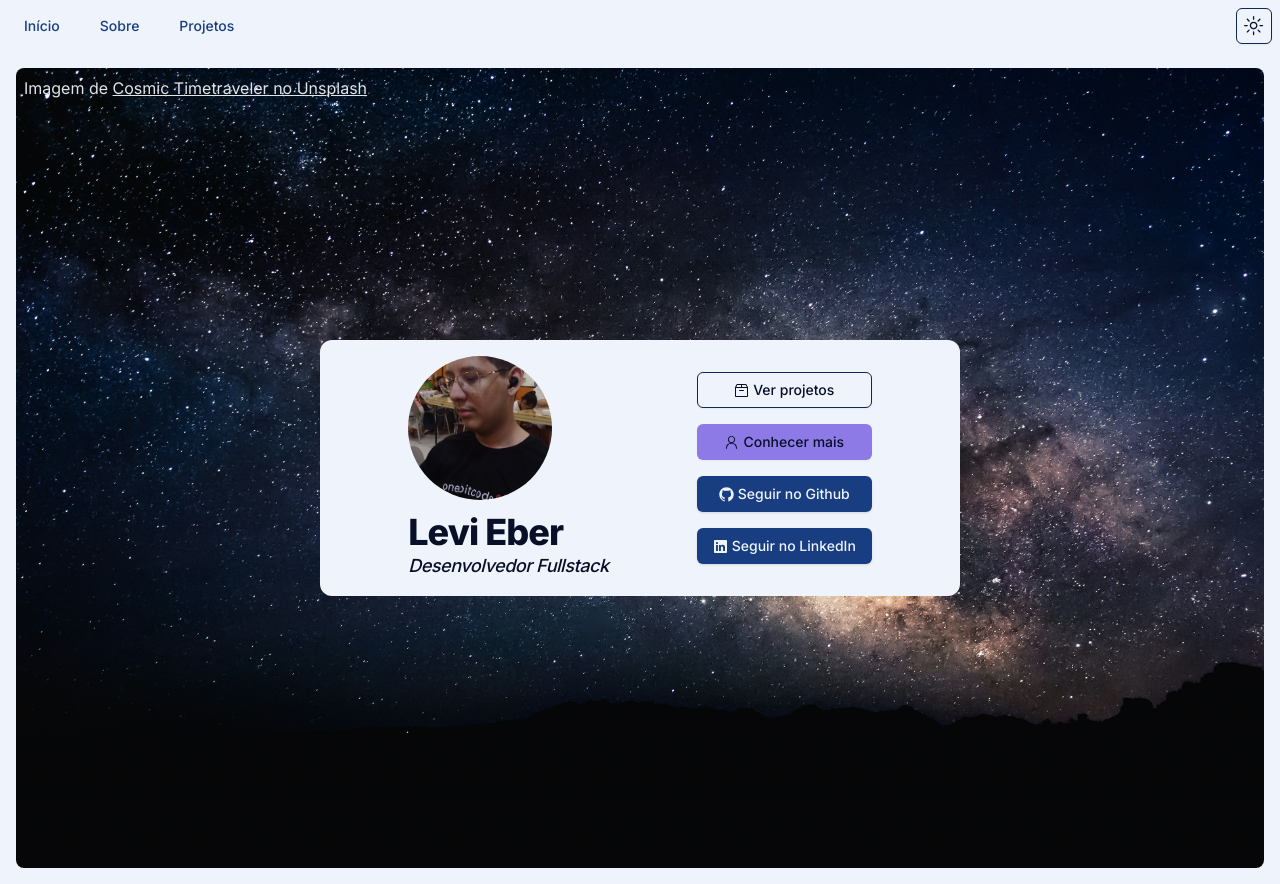
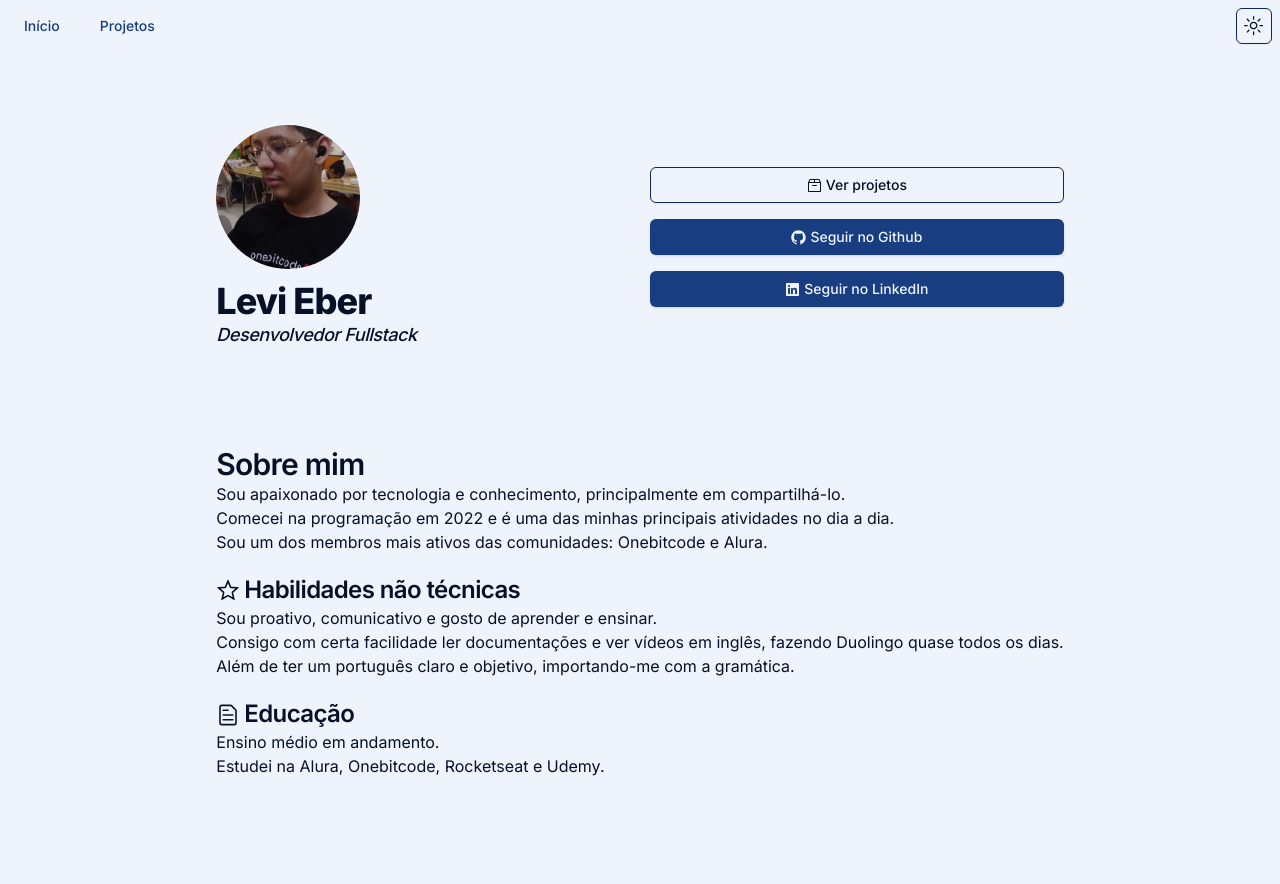
Before and after one commit to Levieber/levitolio, a Next.js app: page / in a window 1280 px wide. After the commit the page ends 800 px from the top, so only its background shows below. Built offline with nearby package versions, Linux system fonts and the light colour scheme.

Commit message:
feat: change style for homepage, about and not-found pages

```diff
--- a/package.json
+++ b/package.json
@@ -13,7 +13,6 @@
     "lint": "next lint"
   },
   "dependencies": {
-    "@radix-ui/react-accordion": "^1.1.2",
     "@radix-ui/react-avatar": "^1.0.4",
     "@radix-ui/react-dropdown-menu": "^2.0.6",
     "@radix-ui/react-icons": "^1.3.0",
--- a/src/app/about/page.tsx
+++ /dev/null
@@ -1,57 +0,0 @@
-import { BannerLayout } from "@/components/banner";
-import * as Accordion from "@/components/ui/accordion";
-import { FileTextIcon, PersonIcon, StarIcon } from "@radix-ui/react-icons";
-import { Metadata } from "next";
-
-export const metadata: Metadata = {
-	title: "Sobre",
-	description: "Conheça um pouco mais sobre Levi Eber, um desenvolvedor fullstack.",
-}
-
-export default function About() {
-	return (
-		<BannerLayout>
-			<h1 className="text-2xl">
-				<PersonIcon className="inline-block mr-1 h-6 w-6" /> Sobre mim
-			</h1>
-			<p>
-				Sou apaixonado por tecnologia e conhecimento, principalmente em
-				compartilhá-lo. Comecei na programação em 2022 e é uma das minhas
-				principais atividades no dia a dia.
-			</p>
-			<Accordion.Accordion className="w-full max-w-[30rem]" type="multiple">
-				<Accordion.AccordionItem value="soft-skills">
-					<Accordion.AccordionTrigger>
-						<h2 className="flex text-start items-center gap-2 scroll-m-20 text-lg lg:text-xl font-semibold tracking-tight">
-							<StarIcon className="hidden sm:inline-block mr-1 h-6 w-6" />{" "}
-							Habilidades não técnicas
-						</h2>
-					</Accordion.AccordionTrigger>
-					<Accordion.AccordionContent className="flex flex-col gap-3">
-						<p>
-							Sou proativo, comunicativo e gosto de aprender e ensinar. Sendo um
-							dos membros mais ativos das comunidades: Onebitcode e Alura.
-						</p>
-						<p>
-							Consigo com certa facilidade ler documentações e ver vídeos em
-							inglês, fazendo Duolingo quase todos os dias. Além de ter um
-							português claro e objetivo, importando-me com a gramática.
-						</p>
-					</Accordion.AccordionContent>
-				</Accordion.AccordionItem>
-				<Accordion.AccordionItem value="education">
-					<Accordion.AccordionTrigger>
-						<h2 className="flex text-start items-center gap-2 scroll-m-20 text-lg lg:text-xl font-semibold tracking-tight">
-							<FileTextIcon className="hidden sm:inline-block mr-1 h-6 w-6" />{" "}
-							Educação
-						</h2>
-					</Accordion.AccordionTrigger>
-					<Accordion.AccordionContent className="flex flex-col gap-3">
-						<p>Ensino médio em andamento.</p>
-						<p>Estudei na Alura, Onebitcode, Rocketseat e Udemy.</p>
-					</Accordion.AccordionContent>
-				</Accordion.AccordionItem>
-			</Accordion.Accordion>
-		</BannerLayout>
-	);
-}
--- a/src/app/globals.css
+++ b/src/app/globals.css
@@ -54,6 +54,6 @@
     @apply border-border scrollbar-thumb-rounded-full scrollbar-track-rounded-full scrollbar-track-background scrollbar-thumb-primary scrollbar-thin;
   }
   body {
-    @apply bg-background text-foreground;
+    @apply bg-background text-foreground flex flex-col min-h-screen font-sans antialiased;
   }
 }
--- a/src/app/layout.tsx
+++ b/src/app/layout.tsx
@@ -1,5 +1,4 @@
 import { ThemeProvider } from "@/components/theme-provider";
-import { cn } from "@/lib/utils";
 import type { Metadata } from "next";
 import { Inter } from "next/font/google";
 import "./globals.css";
@@ -20,7 +19,7 @@ export default function RootLayout({
 	return (
 		<html lang="pt-BR" suppressHydrationWarning>
 			<body
-				className={cn("min-h-screen font-sans antialiased", inter.variable)}
+				className={inter.variable}
 			>
 				<ThemeProvider
 					attribute="class"
--- a/src/app/not-found.tsx
+++ b/src/app/not-found.tsx
@@ -1,9 +1,8 @@
-import { BannerLayout } from "@/components/banner";
 import Link from "next/link";
 
 export default function Error404() {
 	return (
-		<BannerLayout className="flex flex-col items-center gap-2">
+		<main className="flex flex-grow flex-col items-center justify-center gap-2">
 			<h1 className="text-accent text-3xl">Erro 404</h1>
 			<h2 className="text-xl">Página não encontrada</h2>
 			<p>
@@ -12,6 +11,6 @@ export default function Error404() {
 					voltar para o início
 				</Link>
 			</p>
-		</BannerLayout>
+		</main>
 	);
 }
--- a/src/app/page.tsx
+++ b/src/app/page.tsx
@@ -1,19 +1,20 @@
 import avatar from "@/assets/avatar.jpeg";
-import { BannerLayout } from "@/components/banner";
 import * as Avatar from "@/components/ui/avatar";
 import { Button } from "@/components/ui/button";
 import {
 	ArchiveIcon,
+	FileTextIcon,
 	GitHubLogoIcon,
 	LinkedInLogoIcon,
-	PersonIcon,
+	StarIcon,
 } from "@radix-ui/react-icons";
 import Image from "next/image";
 import Link from "next/link";
 
 export default function Home() {
 	return (
-		<BannerLayout className="flex flex-wrap justify-center sm:justify-evenly gap-4">
+		<main className="flex-grow grid grid-rows-2 justify-evenly gap-10 p-4">
+			<section className="grid grid-cols-1 sm:grid-cols-2 gap-5 items-center">
 				<section>
 					<Avatar.Avatar className="w-36 h-36">
 						<Avatar.AvatarImage
@@ -29,7 +30,9 @@ export default function Home() {
 								height={280}
 							/>
 						</Avatar.AvatarImage>
-					<Avatar.AvatarFallback className="text-5xl">LV</Avatar.AvatarFallback>
+						<Avatar.AvatarFallback className="text-5xl">
+							LV
+						</Avatar.AvatarFallback>
 					</Avatar.Avatar>
 					<h1 className="mt-3 scroll-m-20 text-2xl font-extrabold tracking-tight lg:text-4xl">
 						Levi Eber
@@ -38,29 +41,73 @@ export default function Home() {
 						Desenvolvedor Fullstack
 					</h2>
 				</section>
-			<section className="flex flex-col gap-4 justify-center">
+				<section className="flex flex-col gap-4">
 					<Button variant="outline" asChild>
 						<Link prefetch href="/projects">
 							<ArchiveIcon className="inline-block mr-1" /> Ver projetos
 						</Link>
 					</Button>
-				<Button variant="secondary" asChild>
-					<Link prefetch href="/about">
-						<PersonIcon className="inline-block mr-1" /> Conhecer mais
-					</Link>
-				</Button>
 					<Button variant="default" asChild>
-					<a target="_blank"  href="https://github.com/Levieber" rel="noopener noreferrer">
+						<a
+							target="_blank"
+							href="https://github.com/Levieber"
+							rel="noopener noreferrer"
+						>
 							<GitHubLogoIcon className="inline-block mr-1" /> Seguir no Github
 						</a>
 					</Button>
 					<Button variant="default" asChild>
-					<a target="_blank" href="https://www.linkedin.com/in/levi-eber" rel="noopener noreferrer">
+						<a
+							target="_blank"
+							href="https://www.linkedin.com/in/levi-eber"
+							rel="noopener noreferrer"
+						>
 							<LinkedInLogoIcon className="inline-block mr-1" /> Seguir no
 							LinkedIn
 						</a>
 					</Button>
 				</section>
-		</BannerLayout>
+			</section>
+			<section>
+				<h2 className="scroll-m-20 text-3xl font-semibold tracking-tight">
+					Sobre mim
+				</h2>
+				<p>
+					Sou apaixonado por tecnologia e conhecimento, principalmente em
+					compartilhá-lo.
+				</p>
+				<p>
+					Comecei na programação em 2022 e é uma das minhas principais
+					atividades no dia a dia.
+				</p>
+				<p>
+					Sou um dos membros mais ativos das comunidades: Onebitcode e Alura.
+				</p>
+
+				<section className="my-5">
+					<h3 className="scroll-m-20 text-2xl font-semibold tracking-tight">
+						<StarIcon className="inline-block mr-1 h-6 w-6" />
+						Habilidades não técnicas
+					</h3>
+					<p>Sou proativo, comunicativo e gosto de aprender e ensinar.</p>
+					<p>
+						Consigo com certa facilidade ler documentações e ver vídeos em
+						inglês, fazendo Duolingo quase todos os dias.
+					</p>
+					<p>
+						Além de ter um português claro e objetivo, importando-me com a
+						gramática.
+					</p>
+				</section>
+				<section>
+					<h3 className="scroll-m-20 text-2xl font-semibold tracking-tight">
+						<FileTextIcon className="inline-block mr-1 h-6 w-6" />
+						Educação
+					</h3>
+					<p>Ensino médio em andamento.</p>
+					<p>Estudei na Alura, Onebitcode, Rocketseat e Udemy.</p>
+				</section>
+			</section>
+		</main>
 	);
 }
--- a/src/app/projects/page.tsx
+++ b/src/app/projects/page.tsx
@@ -25,7 +25,7 @@ export default async function Projects() {
 	);
 
 	return (
-		<main className="bg-background text-foreground flex items-center flex-col p-4">
+		<main className="flex items-center flex-col p-4">
 			<section>
 				<h1 className="text-5xl">Meus projetos</h1>
 				<p className="my-5 sm:my-3">
@@ -61,7 +61,9 @@ export default async function Projects() {
 				</p>
 			</section>
 			<section className="my-5">
-				<h2 className="text-primary text-2xl italic">Projetos em destaque</h2>
+				<h2 className="text-primary text-2xl italic font-semibold tracking-tight">
+					Projetos em destaque
+				</h2>
 				<p>Os projetos que mais aprendi, que tem maior importância</p>
 				<ul className="mt-3 grid grid-cols-1 md:grid-cols-2 lg:grid-cols-3 gap-2 flex-wrap">
 					{featuredProjects.map((project) => (
@@ -86,7 +88,9 @@ export default async function Projects() {
 				</ul>
 			</section>
 			<section>
-				<h2 className="text-2xl italic">10 projetos recentes no Github</h2>
+				<h2 className="text-2xl italic font-semibold tracking-tight">
+					10 projetos recentes no Github
+				</h2>
 				<p>
 					Lista atualizada a cada dia e baseada no tempo do último commit feito
 				</p>
--- a/src/components/banner.tsx
+++ b/src/components/banner.tsx
@@ -1,12 +1,9 @@
-"use client";
-
-import { cn } from "@/lib/utils";
 import wallpaper from "@/assets/wallpaper.jpg";
 import Image from "next/image";
 
-export default function Banner() {
+export function Banner() {
 	return (
-		<figure className="relative w-full h-[50rem]">
+		<figure className="relative w-full h-full">
 			<Image
 				src={wallpaper}
 				alt="Papel de parede aleatório do Unsplash"
@@ -28,25 +25,3 @@ export default function Banner() {
 		</figure>
 	);
 }
-
-export function BannerLayout({
-	children,
-	className,
-}: Readonly<{
-	children: React.ReactNode;
-	className?: string;
-}>) {
-	return (
-		<main className="relative bg-background text-foreground flex flex-col items-center p-4">
-			<Banner />
-			<section
-				className={cn(
-					"z-20 top-1/2 p-4 -translate-y-1/2 w-full max-w-56 md:max-w-[40rem] absolute rounded-xl bg-background text-foreground",
-					className,
-				)}
-			>
-				{children}
-			</section>
-		</main>
-	);
-}
--- a/src/components/header.tsx
+++ b/src/components/header.tsx
@@ -15,10 +15,6 @@ const links: HeaderLink = [
 	{
 		label: "Início",
 		href: "/",
-	},
-	{
-		label: "Sobre",
-		href: "/about",
 	},
 	{
 		label: "Projetos",
--- a/src/components/ui/accordion.tsx
+++ /dev/null
@@ -1,57 +0,0 @@
-"use client";
-
-import * as AccordionPrimitive from "@radix-ui/react-accordion";
-import { ChevronDownIcon } from "@radix-ui/react-icons";
-import * as React from "react";
-
-import { cn } from "@/lib/utils";
-
-const Accordion = AccordionPrimitive.Root;
-
-const AccordionItem = React.forwardRef<
-	React.ElementRef<typeof AccordionPrimitive.Item>,
-	React.ComponentPropsWithoutRef<typeof AccordionPrimitive.Item>
->(({ className, ...props }, ref) => (
-	<AccordionPrimitive.Item
-		ref={ref}
-		className={cn("border-b", className)}
-		{...props}
-	/>
-));
-AccordionItem.displayName = "AccordionItem";
-
-const AccordionTrigger = React.forwardRef<
-	React.ElementRef<typeof AccordionPrimitive.Trigger>,
-	React.ComponentPropsWithoutRef<typeof AccordionPrimitive.Trigger>
->(({ className, children, ...props }, ref) => (
-	<AccordionPrimitive.Header className="flex">
-		<AccordionPrimitive.Trigger
-			ref={ref}
-			className={cn(
-				"flex flex-1 items-center justify-between py-4 text-sm font-medium transition-all hover:underline [&[data-state=open]>svg]:rotate-180",
-				className,
-			)}
-			{...props}
-		>
-			{children}
-			<ChevronDownIcon className="h-4 w-4 shrink-0 text-muted-foreground transition-transform duration-200" />
-		</AccordionPrimitive.Trigger>
-	</AccordionPrimitive.Header>
-));
-AccordionTrigger.displayName = AccordionPrimitive.Trigger.displayName;
-
-const AccordionContent = React.forwardRef<
-	React.ElementRef<typeof AccordionPrimitive.Content>,
-	React.ComponentPropsWithoutRef<typeof AccordionPrimitive.Content>
->(({ className, children, ...props }, ref) => (
-	<AccordionPrimitive.Content
-		ref={ref}
-		className="overflow-hidden text-sm data-[state=closed]:animate-accordion-up data-[state=open]:animate-accordion-down"
-		{...props}
-	>
-		<div className={cn("pb-4 pt-0", className)}>{children}</div>
-	</AccordionPrimitive.Content>
-));
-AccordionContent.displayName = AccordionPrimitive.Content.displayName;
-
-export { Accordion, AccordionItem, AccordionTrigger, AccordionContent };
```
Also changed, not shown: src/assets/wallpaper.jpg (deleted), 1 other file (tests, documents, lock files or other folders). Lines whose indentation alone changed are shown as unchanged.
